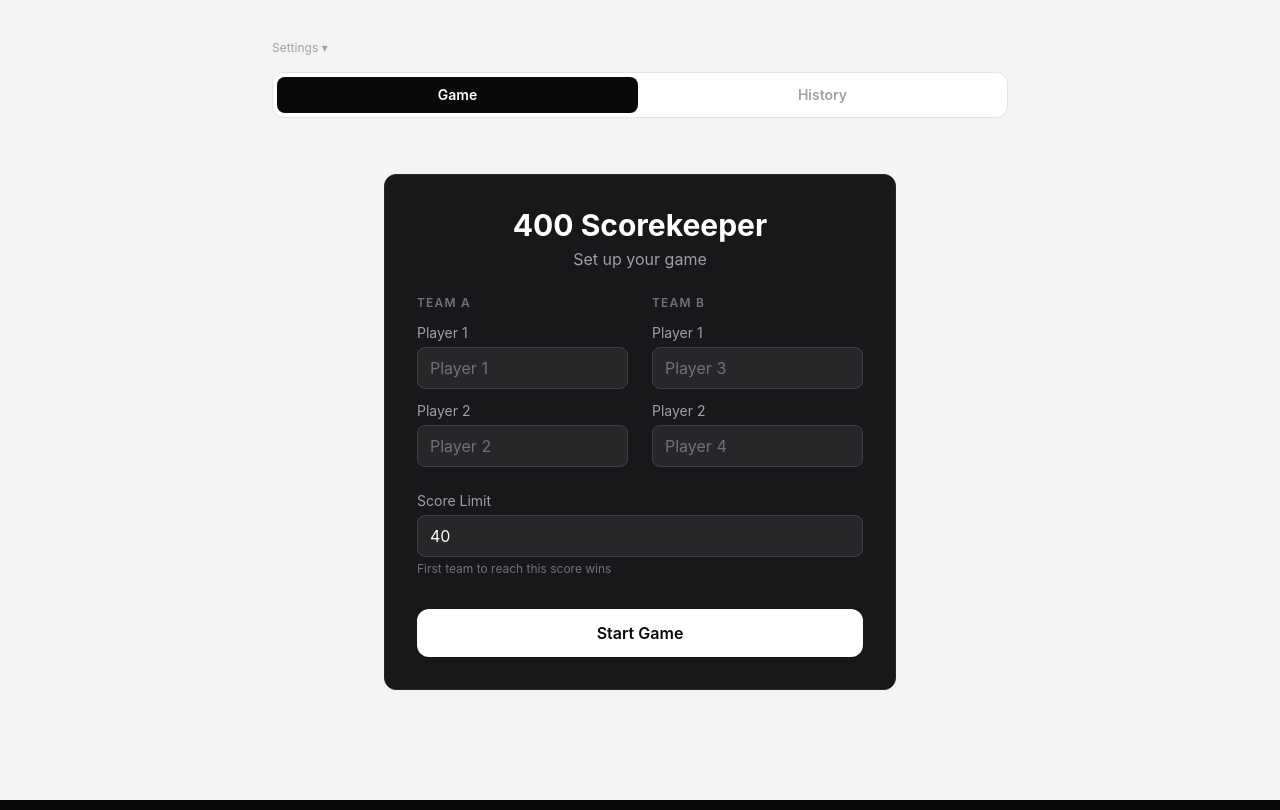
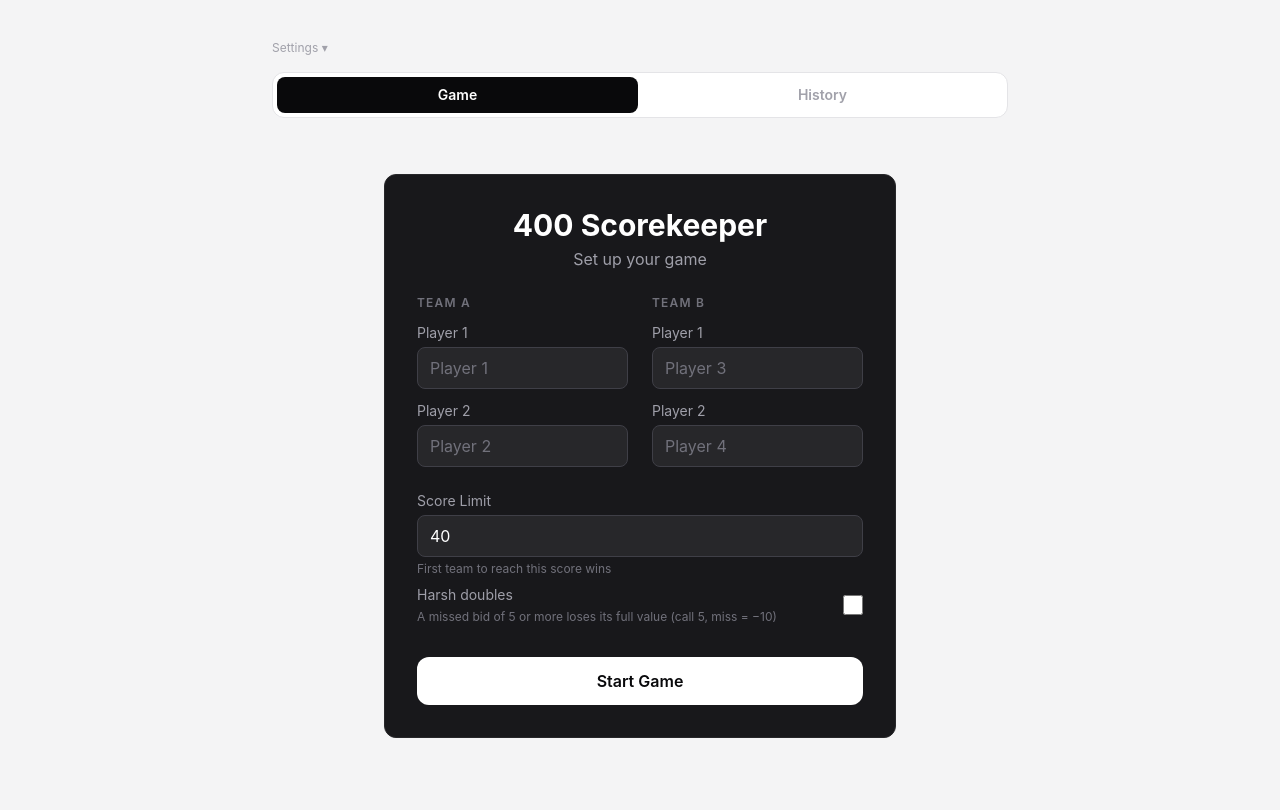
Before and after one commit to abassaf/400-scorekeeper, a React (Vite) app: page / in a window 1280 px wide. Built offline with nearby package versions, Linux system fonts and the light colour scheme.

Commit message:
feat: thread harshDoubles flag through game state, scoring, and setup

```diff
--- a/src/App.tsx
+++ b/src/App.tsx
@@ -82,6 +82,7 @@ export default function App() {
       scoreLimit: entry.scoreLimit,
       rounds: entry.rounds,
       winner: entry.winner,
+      harshDoubles: entry.harshDoubles ?? false,
     }});
     setSelectedEntry(null);
     setView('game');
@@ -162,8 +163,8 @@ export default function App() {
           <div className="flex items-center justify-center py-8">
             <div className="w-full max-w-lg">
               <Setup
-                onStart={(players, scoreLimit) =>
-                  dispatch({ type: "START_GAME", players, scoreLimit })
+                onStart={(players, scoreLimit, harshDoubles) =>
+                  dispatch({ type: "START_GAME", players, scoreLimit, harshDoubles })
                 }
               />
             </div>
--- a/src/components/ExportCard.tsx
+++ b/src/components/ExportCard.tsx
@@ -134,7 +134,7 @@ export const ExportCard = forwardRef<HTMLDivElement, ExportCardProps>(
           <div className="grid grid-cols-4 gap-2">
             {PLAYER_INDICES.map((i) => {
               const s = stats[i];
-              const score = playerCumulativeScore(rounds, i);
+              const score = playerCumulativeScore(rounds, i, state.harshDoubles ?? false);
               const makeRateColor =
                 s.makeRate >= 0.7 ? "#34d399" : s.makeRate >= 0.5 ? "#facc15" : "#f87171";
               const scoreColor = score >= 0 ? "#34d399" : "#f87171";
--- a/src/components/HistoryDetail.tsx
+++ b/src/components/HistoryDetail.tsx
@@ -24,6 +24,7 @@ export function HistoryDetail({ entry, onBack, onLoadIntoGame }: HistoryDetailPr
     scoreLimit: entry.scoreLimit,
     rounds: entry.rounds,
     winner: entry.winner,
+    harshDoubles: entry.harshDoubles ?? false,
   };
 
   return (
--- a/src/components/PlayerStats.tsx
+++ b/src/components/PlayerStats.tsx
@@ -30,7 +30,7 @@ export function PlayerStats({ state }: PlayerStatsProps) {
           <div key={team.label} className="space-y-3">
             {team.indices.map((idx) => {
               const s = playerStats(rounds, idx);
-              const score = playerCumulativeScore(rounds, idx);
+              const score = playerCumulativeScore(rounds, idx, state.harshDoubles ?? false);
               return (
                 <div
                   key={idx}
--- a/src/components/ScoreHeader.tsx
+++ b/src/components/ScoreHeader.tsx
@@ -37,12 +37,13 @@ export function ScoreHeader({ state, onNewGame, onExport, exporting, onSave, sav
     document.body.removeChild(ta);
   }
 
+  const harshDoubles = state.harshDoubles ?? false;
   const aBlocked =
     totals.a >= scoreLimit &&
-    ([0, 1] as const).some((i) => playerCumulativeScore(rounds, i) < 0);
+    ([0, 1] as const).some((i) => playerCumulativeScore(rounds, i, harshDoubles) < 0);
   const bBlocked =
     totals.b >= scoreLimit &&
-    ([2, 3] as const).some((i) => playerCumulativeScore(rounds, i) < 0);
+    ([2, 3] as const).some((i) => playerCumulativeScore(rounds, i, harshDoubles) < 0);
 
   const roundDisplay =
     phase === "playing"
--- a/src/components/Setup.tsx
+++ b/src/components/Setup.tsx
@@ -1,7 +1,7 @@
 import { useState } from "react";
 
 interface SetupProps {
-  onStart: (players: [string, string, string, string], scoreLimit: number) => void;
+  onStart: (players: [string, string, string, string], scoreLimit: number, harshDoubles: boolean) => void;
 }
 
 const DEFAULTS: [string, string, string, string] = [
@@ -15,6 +15,7 @@ export function Setup({ onStart }: SetupProps) {
   const [names, setNames] = useState<[string, string, string, string]>(["", "", "", ""]);
   const [scoreLimitRaw, setScoreLimitRaw] = useState<string>("40");
   const [scoreLimit, setScoreLimit] = useState<number>(40);
+  const [harshDoubles, setHarshDoubles] = useState<boolean>(false);
 
   const scoreLimitInvalid = parseInt(scoreLimitRaw, 10) < 40 || isNaN(parseInt(scoreLimitRaw, 10));
 
@@ -36,7 +37,7 @@ export function Setup({ onStart }: SetupProps) {
     const resolved: [string, string, string, string] = names.map(
       (name, i) => name.trim() || DEFAULTS[i],
     ) as [string, string, string, string];
-    onStart(resolved, scoreLimit);
+    onStart(resolved, scoreLimit, harshDoubles);
   }
 
   const inputClass =
@@ -114,6 +115,24 @@ export function Setup({ onStart }: SetupProps) {
         )}
       </div>
 
+      {/* Harsh Doubles */}
+      <div className="mb-2">
+        <label className="flex items-center justify-between gap-4 cursor-pointer">
+          <span>
+            <span className="block text-sm text-zinc-400">Harsh doubles</span>
+            <span className="block text-xs text-zinc-500 mt-1">
+              A missed bid of 5 or more loses its full value (call 5, miss = −10)
+            </span>
+          </span>
+          <input
+            type="checkbox"
+            className="h-5 w-5 shrink-0 rounded border-zinc-700 bg-zinc-800 accent-white"
+            checked={harshDoubles}
+            onChange={(e) => setHarshDoubles(e.target.checked)}
+          />
+        </label>
+      </div>
+
       <button
         type="button"
         onClick={handleStart}
--- a/src/hooks/useGameHistory.ts
+++ b/src/hooks/useGameHistory.ts
@@ -8,6 +8,7 @@ export interface HistoryEntry {
   scoreLimit: number;
   rounds: Round[];
   winner: 'A' | 'B' | null;
+  harshDoubles?: boolean;
 }
 
 const HISTORY_KEY = '400-scorekeeper-history';
@@ -62,6 +63,7 @@ export function useGameHistory(): {
       scoreLimit: state.scoreLimit,
       rounds: state.rounds,
       winner: state.winner,
+      harshDoubles: state.harshDoubles ?? false,
     };
     persist([entry, ...history]);
     setHistory((prev) => [entry, ...prev]);
--- a/src/hooks/useGameState.ts
+++ b/src/hooks/useGameState.ts
@@ -3,7 +3,7 @@ import type { GameState, PlayerEntry, PlayerIndex, Round } from "../types";
 import { calcRound, runningTotals, playerScore } from "../scoring";
 
 export type GameAction =
-  | { type: "START_GAME"; players: [string, string, string, string]; scoreLimit: number }
+  | { type: "START_GAME"; players: [string, string, string, string]; scoreLimit: number; harshDoubles: boolean }
   | { type: "ADD_ROUND"; entries: [PlayerEntry, PlayerEntry, PlayerEntry, PlayerEntry] }
   | { type: "UNDO_ROUND" }
   | { type: "NEW_GAME" }
@@ -17,6 +17,7 @@ const initialState: GameState = {
   scoreLimit: 80,
   rounds: [],
   winner: null,
+  harshDoubles: false,
 };
 
 function clamp(value: number, min: number, max: number): number {
@@ -35,12 +36,13 @@ function canWin(
   scoreLimit: number,
   rounds: { entries: { called: number; obtained: number }[] }[],
   playerIndices: PlayerIndex[],
+  harshDoubles: boolean,
 ): boolean {
   if (total < scoreLimit) return false;
   return playerIndices.every((i) => {
     const cumScore = rounds.reduce((sum, r) => {
       const e = r.entries[i];
-      return sum + playerScore(e.called, e.obtained);
+      return sum + playerScore(e.called, e.obtained, harshDoubles);
     }, 0);
     return cumScore >= 0;
   });
@@ -49,10 +51,11 @@ function canWin(
 function resolveWinner(
   rounds: Round[],
   scoreLimit: number,
+  harshDoubles: boolean,
 ): { winner: "A" | "B" | null; phase: GameState["phase"] } {
   const totals = runningTotals(rounds);
-  const aCanWin = canWin(totals.a, scoreLimit, rounds, [0, 1]);
-  const bCanWin = canWin(totals.b, scoreLimit, rounds, [2, 3]);
+  const aCanWin = canWin(totals.a, scoreLimit, rounds, [0, 1], harshDoubles);
+  const bCanWin = canWin(totals.b, scoreLimit, rounds, [2, 3], harshDoubles);
   let winner: "A" | "B" | null = null;
   if (aCanWin && bCanWin) {
     winner = totals.a >= totals.b ? "A" : "B";
@@ -74,6 +77,7 @@ function gameReducer(state: GameState, action: GameAction): GameState {
         scoreLimit: clamp(action.scoreLimit, 40, 500),
         rounds: [],
         winner: null,
+        harshDoubles: action.harshDoubles,
       };
     }
 
@@ -84,7 +88,7 @@ function gameReducer(state: GameState, action: GameAction): GameState {
         clampEntry(action.entries[2]),
         clampEntry(action.entries[3]),
       ];
-      const { teamAScore, teamBScore } = calcRound(clampedEntries);
+      const { teamAScore, teamBScore } = calcRound(clampedEntries, state.harshDoubles ?? false);
       const newRound: Round = {
         id: state.rounds.length + 1,
         entries: clampedEntries,
@@ -92,13 +96,13 @@ function gameReducer(state: GameState, action: GameAction): GameState {
         teamBScore,
       };
       const newRounds = [...state.rounds, newRound];
-      return { ...state, rounds: newRounds, ...resolveWinner(newRounds, state.scoreLimit) };
+      return { ...state, rounds: newRounds, ...resolveWinner(newRounds, state.scoreLimit, state.harshDoubles ?? false) };
     }
 
     case "UNDO_ROUND": {
       if (state.rounds.length === 0) return state;
       const newRounds = state.rounds.slice(0, -1);
-      return { ...state, rounds: newRounds, ...resolveWinner(newRounds, state.scoreLimit) };
+      return { ...state, rounds: newRounds, ...resolveWinner(newRounds, state.scoreLimit, state.harshDoubles ?? false) };
     }
 
     case "EDIT_ROUND": {
@@ -110,7 +114,7 @@ function gameReducer(state: GameState, action: GameAction): GameState {
         clampEntry(action.entries[2]),
         clampEntry(action.entries[3]),
       ];
-      const { teamAScore, teamBScore } = calcRound(clampedEntries);
+      const { teamAScore, teamBScore } = calcRound(clampedEntries, state.harshDoubles ?? false);
       const existingComment = state.rounds[idx].comment;
       const updatedRound: Round = {
         ...state.rounds[idx],
@@ -126,7 +130,7 @@ function gameReducer(state: GameState, action: GameAction): GameState {
         updatedRound,
         ...state.rounds.slice(idx + 1),
       ];
-      return { ...state, rounds: newRounds, ...resolveWinner(newRounds, state.scoreLimit) };
+      return { ...state, rounds: newRounds, ...resolveWinner(newRounds, state.scoreLimit, state.harshDoubles ?? false) };
     }
 
     case "NEW_GAME":
```
